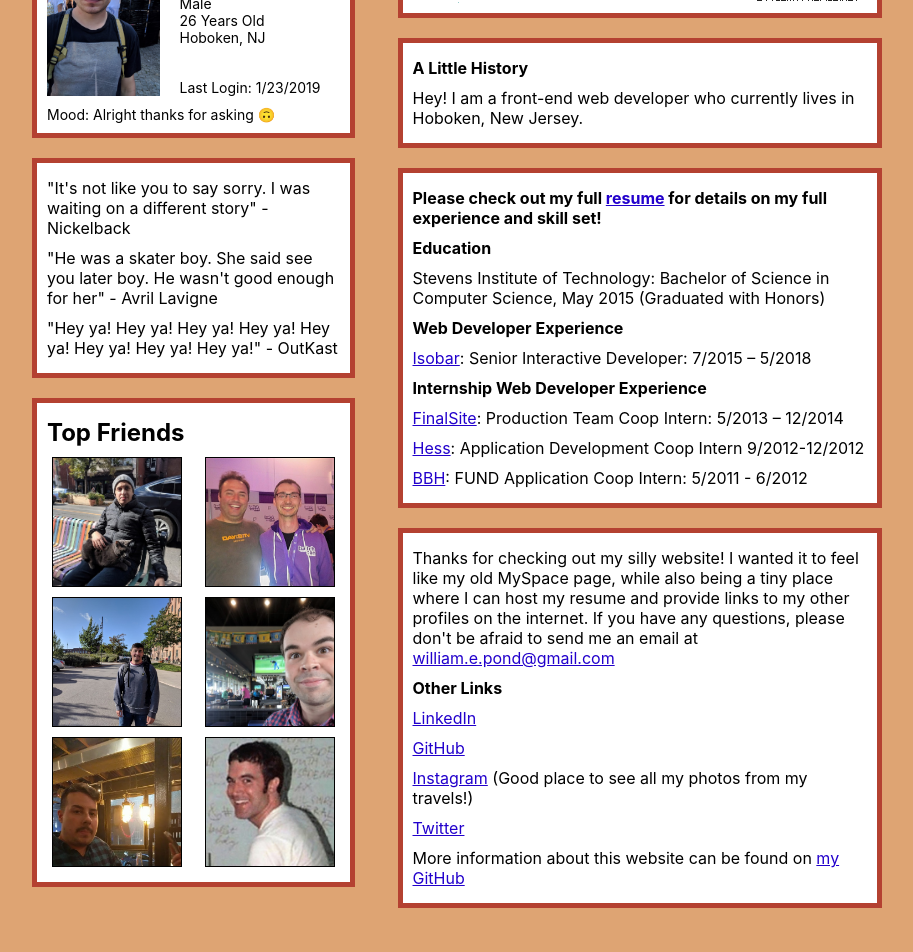
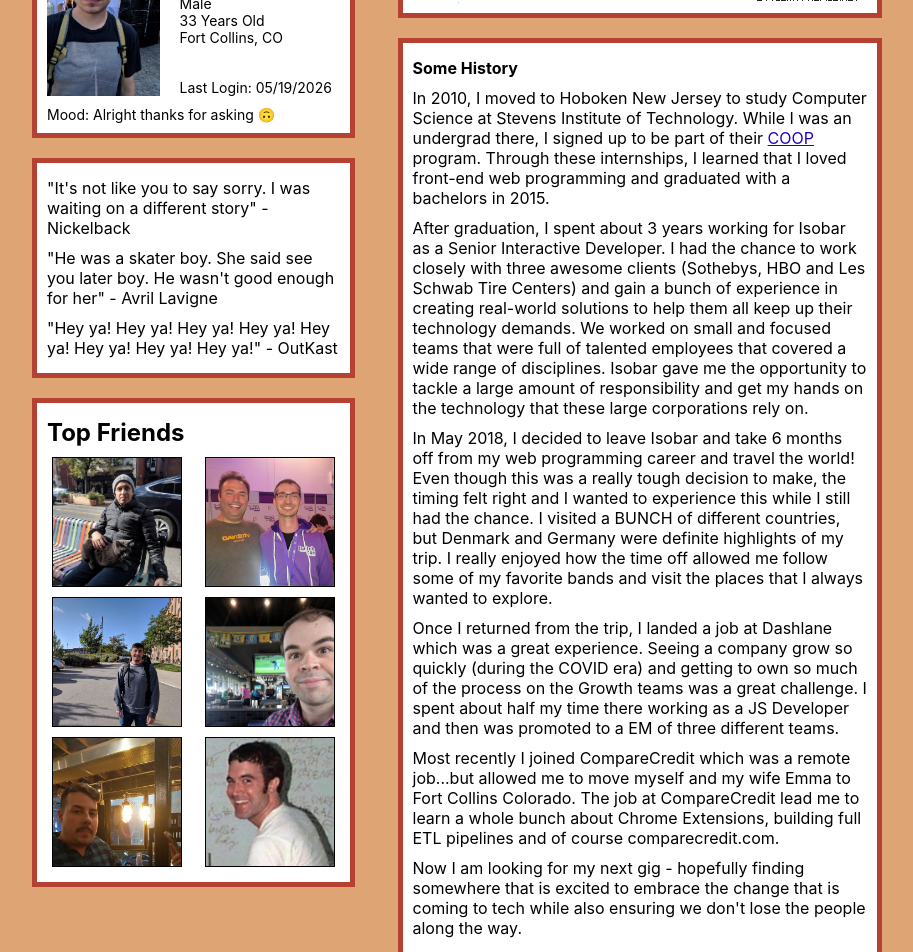
Before and after one commit to dudeOFprosper/billpond.com, a React (Create React App) app in the folder app/: page / in a window 1280 px wide. Shown: the part 200-1152 px from the top of the page, without its empty margins (183-1096 px from the left). Built offline with nearby package versions, Linux system fonts and the light colour scheme.

Commit message:
feat(app): updating information for 2026

```diff
--- a/app/src/components/Bio.js
+++ b/app/src/components/Bio.js
@@ -2,9 +2,9 @@
   Quick bio, used to display the profile photo and little quick information about myself.
 */
 
-import React, { Component } from 'react';
-import {StyleSheet, css} from 'aphrodite';
-import {GlobalStyle} from "../styleObjects/Global";
+import React, { Component } from "react";
+import { StyleSheet, css } from "aphrodite";
+import { GlobalStyle } from "../styleObjects/Global";
 import profilePhoto from "../images/profile.jpg";
 
 const Styles = StyleSheet.create({
@@ -16,33 +16,44 @@ const Styles = StyleSheet.create({
   },
   profile: {
     height: "150px",
-    marginRight: 20
+    marginRight: 20,
   },
   userName: {
     marginBottom: 20,
     fontSize: 24,
-    fontWeight: "bold"
+    fontWeight: "bold",
   },
   mood: {
     display: "block",
     fontSize: 14,
-    marginTop: 10
-  }
+    marginTop: 10,
+  },
 });
 
 class Bio extends Component {
   render() {
     return (
       <section className={css(GlobalStyle.content)}>
-      	<img className={css(Styles.profile)} src={profilePhoto} alt="Cool guy wearing sunglasses at PEOPLE festival" />
+        <img
+          className={css(Styles.profile)}
+          src={profilePhoto}
+          alt="Cool guy wearing sunglasses at PEOPLE festival"
+        />
         <ul className={css(Styles.userInfo)}>
           <li className={css(Styles.userName)}>Bill Pond</li>
           <li>Male</li>
-          <li>26 Years Old</li>
-          <li>Hoboken, NJ</li>
-          <li className={css(GlobalStyle.marginTopAuto)}>Last Login: 1/23/2019</li>
+          <li>33 Years Old</li>
+          <li>Fort Collins, CO</li>
+          <li className={css(GlobalStyle.marginTopAuto)}>
+            Last Login: 05/19/2026
+          </li>
         </ul>
-        <span className={css(Styles.mood)}>Mood: Alright thanks for asking <span role="img" aria-label="upside down smiley">&#x1F643;</span></span>
+        <span className={css(Styles.mood)}>
+          Mood: Alright thanks for asking{" "}
+          <span role="img" aria-label="upside down smiley">
+            &#x1F643;
+          </span>
+        </span>
       </section>
     );
   }
--- a/app/src/components/Experience.js
+++ b/app/src/components/Experience.js
@@ -11,12 +11,16 @@ class Experience extends Component {
   render() {
     return (
       <section className={css(GlobalStyle.content)}>
-		    <h1> Please check out my full <a href="https://www.dropbox.com/s/wq8m8jmqf0v9882/William%20Edward%20Pond%20Resume.docx?dl=0">resume</a> for details on my full experience and skill set!</h1>
+		    <h3> Please check out my full <a href="https://drive.google.com/file/d/13yCEQzVPLrQLfKr2YrwiDTXCm3i6lAX3/view?usp=sharing">resume</a> for details on my full experience and skill set!</h3>
 		    <h1>Education</h1>
 		    <p>Stevens Institute of Technology: Bachelor of Science in Computer Science, May 2015 (Graduated with Honors)</p>
-		    <h1>Web Developer Experience</h1>
+		    <h2>Hands on Management Experience</h2>
+			<p><a href="https://www.comparecredit.com">Compare Credit</a>: Director of Engineering: 11/2021 – 11/2023</p>
+			<p><a href="https://www.dashlane.com">Dashlane</a>: Engineering Manager: 11/2021 – 11/2023</p>
+			<h2>Web Developer Experience</h2>
+			<p><a href="https://www.dashlane.com">Dashlane</a>: JavaScript Developer -> Senior JavaScript Developer: 02/2019 – 11/2021</p>
 		    <p><a href="https://www.isobar.com/us/en/">Isobar</a>: Senior Interactive Developer: 7/2015 – 5/2018</p>
-		    <h1>Internship Web Developer Experience</h1>
+		    <h2>Internship Web Developer Experience</h2>
 		    <p><a href="https://www.finalsite.com/">FinalSite</a>: Production Team Coop Intern: 5/2013 – 12/2014</p>
 		    <p><a href="https://www.hess.com/">Hess</a>: Application Development Coop Intern 9/2012-12/2012</p>
 		    <p><a href="https://www.bbh.com/en-us">BBH</a>: FUND Application Coop Intern: 5/2011 - 6/2012</p>
--- a/app/src/components/History.js
+++ b/app/src/components/History.js
@@ -2,24 +2,68 @@
 	Quick history of my previous work experience and goals in the future!
 */
 
-import React, { Component } from 'react';
-import {css} from 'aphrodite';
-import {GlobalStyle} from "../styleObjects/Global";
-
+import React, { Component } from "react";
+import { css } from "aphrodite";
+import { GlobalStyle } from "../styleObjects/Global";
 
 class History extends Component {
   render() {
     return (
       <section className={css(GlobalStyle.content)}>
-	      <h1>A Little History</h1>
-	      <p>Hey! I am a front-end web developer who currently lives in Hoboken, New Jersey.</p>
-			</section>
+        <h1>Some History</h1>
+        <p>
+          In 2010, I moved to Hoboken New Jersey to study Computer Science at
+          Stevens Institute of Technology. While I was an undergrad there, I
+          signed up to be part of their{" "}
+          <a href="https://www.stevens.edu/directory/stevens-career-center/gaining-professional-experience/stevens-cooperative-education/co-op-undergrads">
+            COOP
+          </a>{" "}
+          program. Through these internships, I learned that I loved front-end
+          web programming and graduated with a bachelors in 2015.
+        </p>
+        <p>
+          After graduation, I spent about 3 years working for Isobar as a Senior
+          Interactive Developer. I had the chance to work closely with three
+          awesome clients (Sothebys, HBO and Les Schwab Tire Centers) and gain a
+          bunch of experience in creating real-world solutions to help them all
+          keep up their technology demands. We worked on small and focused teams
+          that were full of talented employees that covered a wide range of
+          disciplines. Isobar gave me the opportunity to tackle a large amount
+          of responsibility and get my hands on the technology that these large
+          corporations rely on.
+        </p>
+        <p>
+          In May 2018, I decided to leave Isobar and take 6 months off from my
+          web programming career and travel the world! Even though this was a
+          really tough decision to make, the timing felt right and I wanted to
+          experience this while I still had the chance. I visited a BUNCH of
+          different countries, but Denmark and Germany were definite highlights
+          of my trip. I really enjoyed how the time off allowed me follow some
+          of my favorite bands and visit the places that I always wanted to
+          explore.
+        </p>
+        <p>
+          Once I returned from the trip, I landed a job at Dashlane which was a
+          great experience. Seeing a company grow so quickly (during the COVID
+          era) and getting to own so much of the process on the Growth teams was
+          a great challenge. I spent about half my time there working as a JS
+          Developer and then was promoted to a EM of three different teams.
+        </p>
+        <p>
+          Most recently I joined CompareCredit which was a remote job...but
+          allowed me to move myself and my wife Emma to Fort Collins Colorado.
+          The job at CompareCredit lead me to learn a whole bunch about Chrome
+          Extensions, building full ETL pipelines and of course
+          comparecredit.com.
+        </p>
+        <p>
+          Now I am looking for my next gig - hopefully finding somewhere that is
+          excited to embrace the change that is coming to tech while also
+          ensuring we don't lose the people along the way.
+        </p>
+      </section>
     );
   }
 }
 
-/*<p>In 2010, I moved to Hoboken New Jersey to study Computer Science at Stevens Institute of Technology. While I was an undergrad there, I signed up to be part of their <a href="https://www.stevens.edu/directory/stevens-career-center/gaining-professional-experience/stevens-cooperative-education/co-op-undergrads">COOP</a> program. Through these internships, I learned that I loved front-end web programming and graduated with a bachelors in 2015.</p>
-  <p>After graduation, I spent about 3 years working for Isobar as a Senior Interactive Developer. I had the chance to work closely with three awesome clients (Sothebys, HBO and Les Schwab Tire Centers) and gain a bunch of experience in creating real-world solutions to help them all keep up their technology demands. We worked on small and focused teams that were full of talented employees that covered a wide range of disciplines. Isobar gave me the opportunity to tackle a large amount of responsibility and get my hands on the technology that these large corporations rely on.</p>
-  <p>In May 2018, I decided to leave Isobar and take 6 months off from my web programming career and travel the world! Even though this was a really tough decision to make, the timing felt right and I wanted to experience this while I still had the chance. I visited a BUNCH of different countries, but Denmark and Germany were definite highlights of my trip. I really enjoyed how the time off allowed me follow some of my favorite bands and visit the places that I always wanted to explore. Now that I am back in the States, I plan on continuing my passion for front-end web development! I am also excited and willing to relocate if needed!</p>*/
-
 export default History;
--- a/app/src/index.js
+++ b/app/src/index.js
@@ -1,8 +1,9 @@
 import React from 'react';
-import ReactDOM from 'react-dom';
+import { createRoot } from 'react-dom/client';
 import './index.css';
 import App from './App';
 import * as serviceWorker from './serviceWorker';
 
-ReactDOM.render(<App />, document.getElementById('root'));
+const root = createRoot(document.getElementById('root'));
+root.render(<App />);
 serviceWorker.unregister();
```
Also changed, not shown: app/package.json (+18 -13 lines), app/src/components/Header.js (+77 -34 lines), 2 other files (tests, documents, lock files or other folders).
